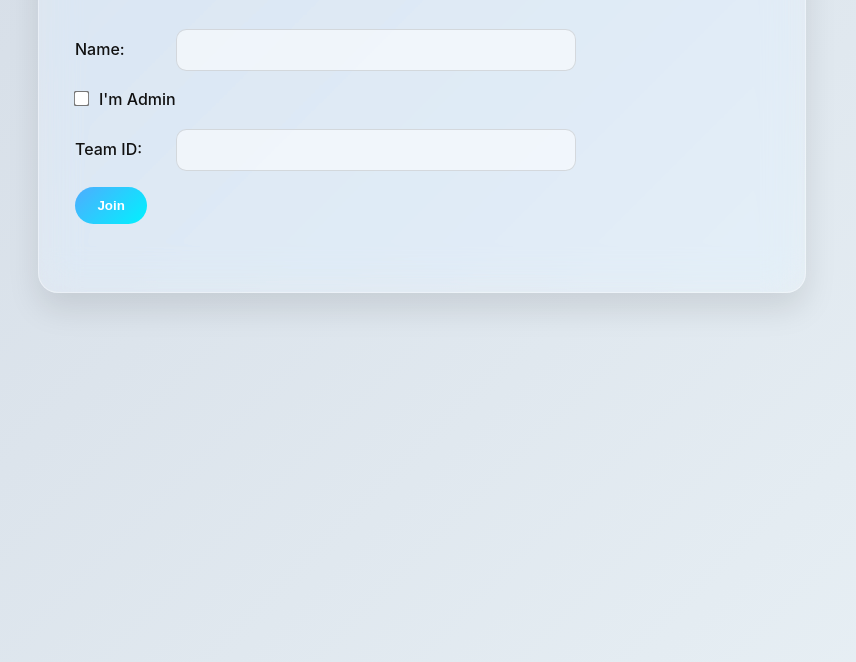
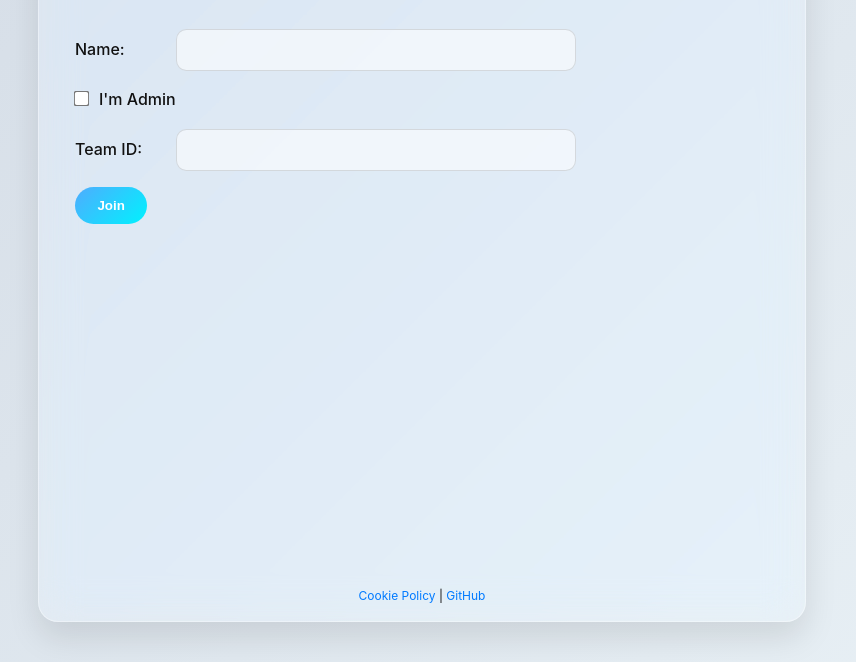
Before and after one commit to ankitkumofficial/pointify, a website with bundled scripts: page public/index.html in a window 1280 px wide. Shown: the part 138-800 px from the top of the page, without its empty margins (218-1074 px from the left). Built offline with nearby package versions, Linux system fonts and the light colour scheme; files whose address does not match are found by name.

Commit message:
Add Footer

```diff
--- a/public/index.html
+++ b/public/index.html
@@ -82,6 +82,19 @@
         <h2>Estimated Stories</h2>
         <div id="estimatedStories"></div>
     </section>
+
+    <footer>
+        <a href="javascript:void(0)"
+           onclick="showPopup('We use session cookies to keep you logged in while you navigate our website. These cookies are strictly necessary for the website to function and do not track you for analytics or advertising purposes.');"
+           class="footer-link">
+            Cookie Policy
+        </a>
+        |
+        <a href="https://github.com/ankitkumofficial/pointify.git" target="_blank" rel="noopener noreferrer"
+           class="footer-link">
+            GitHub
+        </a>
+    </footer>
 </div>
 
 <div class="popup-overlay" id="popupOverlay">
--- a/public/styles.css
+++ b/public/styles.css
@@ -25,6 +25,7 @@ input, textarea, select {
     position: relative;
     width: 100%;
     max-width: 48rem;
+    min-height: calc(100vh - 2.5rem - 2.5rem);
     margin: 1.25rem auto;
     padding: 2.25rem;
     border-radius: 1.25rem;
@@ -368,6 +369,25 @@ ul li {
     background: rgba(0, 122, 255, 0.18);
 }
 
+footer {
+    position: absolute;
+    bottom: 1rem;
+    left: 0;
+    width: 100%;
+    font-size: 0.75rem;
+    text-align: center;
+}
+
+.footer-link {
+    color: #007aff;
+    text-decoration: none;
+    transition: color 0.25s ease, transform 0.15s ease;
+}
+
+.footer-link:hover {
+    color: #005fcc;
+}
+
 /* ====== Accessibility ====== */
 :focus-visible {
     outline: 3px solid #007aff;
```
